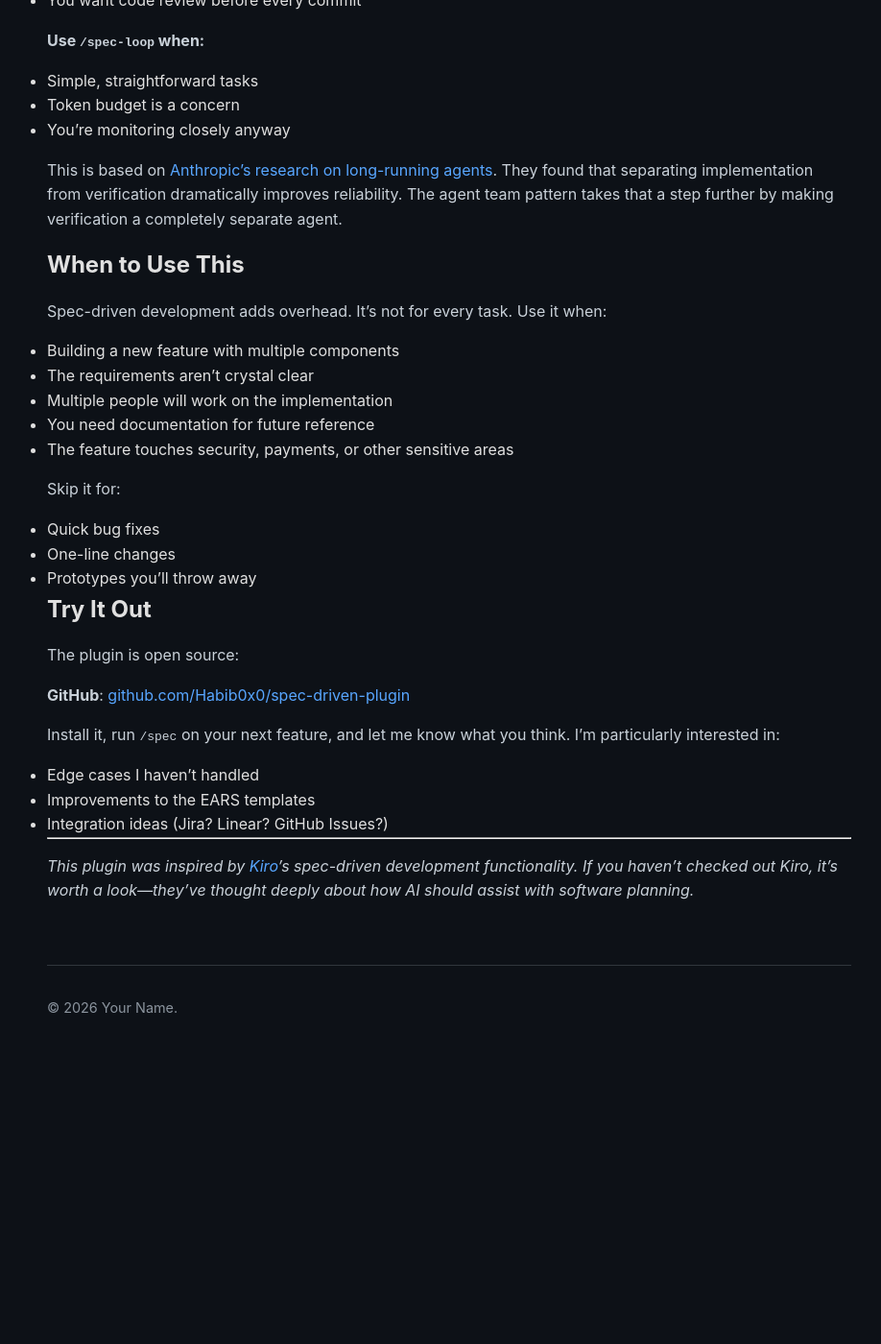
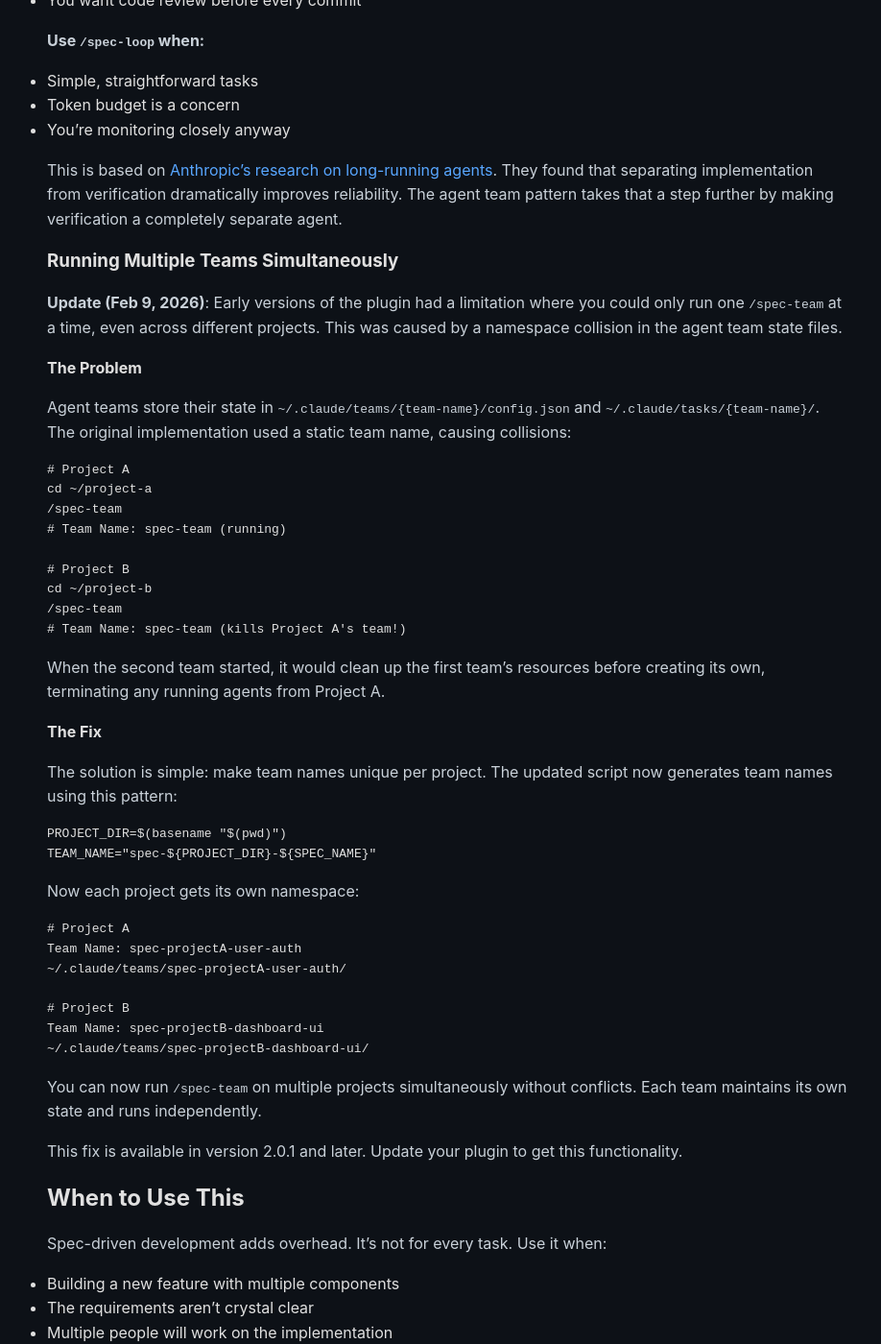
Before and after one commit to Habib0x0/habib0x0.github.io, a Jekyll site: the page built from _posts/2026-02-08-building-spec-driven-plugin.md, in a window 1280 px wide and 1400 px high, scrolled down 7369 px. Shown: the whole window at 96% size, without its empty margins (321-1239 px from the left). Built offline with Jekyll 4.4.1, drawn with Linux system fonts in a browser that asks for light colours; before the commit the page ends 8462 px from its top, so only the background shows below that.

Commit message:
docs: update blog post with agent teams namespace fix
Add section documenting the namespace collision issue and fix for
running multiple spec-teams simultaneously across different projects.

Details:
- Explain the ~/.claude/teams/ namespace collision
- Show the unique team name solution
- Available in v2.0.1+

Co-Authored-By: Claude Sonnet 4.5 <noreply@anthropic.com>

````diff
--- a/_posts/2026-02-08-building-spec-driven-plugin.md
+++ b/_posts/2026-02-08-building-spec-driven-plugin.md
@@ -344,6 +344,53 @@ This spawns all four agents and coordinates them through the full cycle for each
 
 This is based on [Anthropic's research on long-running agents](https://www.anthropic.com/engineering/effective-harnesses-for-long-running-agents). They found that separating implementation from verification dramatically improves reliability. The agent team pattern takes that a step further by making verification a completely separate agent.
 
+### Running Multiple Teams Simultaneously
+
+**Update (Feb 9, 2026)**: Early versions of the plugin had a limitation where you could only run one `/spec-team` at a time, even across different projects. This was caused by a namespace collision in the agent team state files.
+
+#### The Problem
+
+Agent teams store their state in `~/.claude/teams/{team-name}/config.json` and `~/.claude/tasks/{team-name}/`. The original implementation used a static team name, causing collisions:
+
+```bash
+# Project A
+cd ~/project-a
+/spec-team
+# Team Name: spec-team (running)
+
+# Project B
+cd ~/project-b
+/spec-team
+# Team Name: spec-team (kills Project A's team!)
+```
+
+When the second team started, it would clean up the first team's resources before creating its own, terminating any running agents from Project A.
+
+#### The Fix
+
+The solution is simple: make team names unique per project. The updated script now generates team names using this pattern:
+
+```bash
+PROJECT_DIR=$(basename "$(pwd)")
+TEAM_NAME="spec-${PROJECT_DIR}-${SPEC_NAME}"
+```
+
+Now each project gets its own namespace:
+
+```bash
+# Project A
+Team Name: spec-projectA-user-auth
+~/.claude/teams/spec-projectA-user-auth/
+
+# Project B
+Team Name: spec-projectB-dashboard-ui
+~/.claude/teams/spec-projectB-dashboard-ui/
+```
+
+You can now run `/spec-team` on multiple projects simultaneously without conflicts. Each team maintains its own state and runs independently.
+
+This fix is available in version 2.0.1 and later. Update your plugin to get this functionality.
+
 ## When to Use This
 
 Spec-driven development adds overhead. It's not for every task. Use it when:
````
